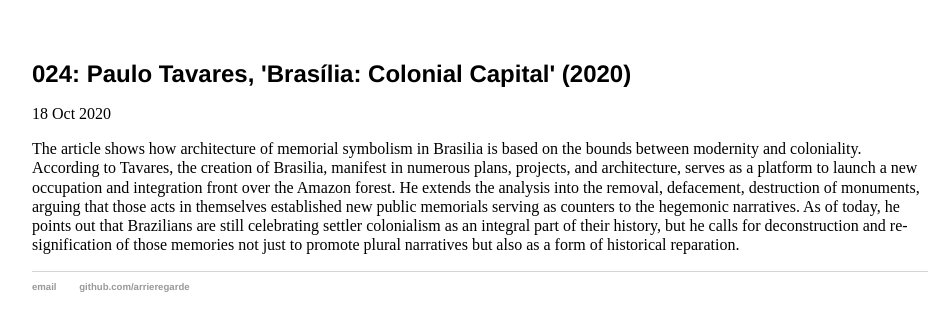
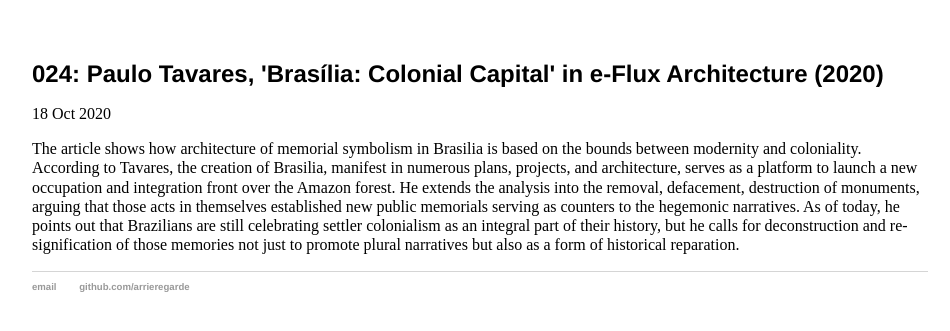
Before and after one commit to arrieregarde/arrieregarde.github.io, a Jekyll site: the page built from _posts/2020-10-08-024.md, in a window 1280 px wide. Shown: the top 331 px of the page, without its empty margins (160-1110 px from the left). Built offline with Jekyll 4.4.1, drawn with Linux system fonts in a browser that asks for light colours.

Commit message:
Update 2020-10-08-024.md

```diff
--- a/_posts/2020-10-08-024.md
+++ b/_posts/2020-10-08-024.md
@@ -1,6 +1,6 @@
 ---
 layout: post
-title: "024: Paulo Tavares, 'Brasília: Colonial Capital' (2020)"
+title: "024: Paulo Tavares, 'Brasília: Colonial Capital' in e-Flux Architecture (2020)"
 date: 2020-10-18
 ---
 The article shows how architecture of memorial symbolism in Brasilia is based on the bounds between modernity and coloniality. According to Tavares, the creation of Brasilia, manifest in numerous plans, projects, and architecture, serves as a platform to launch a new occupation and integration front over the Amazon forest. He extends the analysis into the removal, defacement, destruction of monuments, arguing that those acts in themselves established new public memorials serving as counters to the hegemonic narratives. As of today, he points out that Brazilians are still celebrating settler colonialism as an integral part of their history, but he calls for deconstruction and re-signification of those memories not just to promote plural narratives but also as a form of historical reparation.
```
